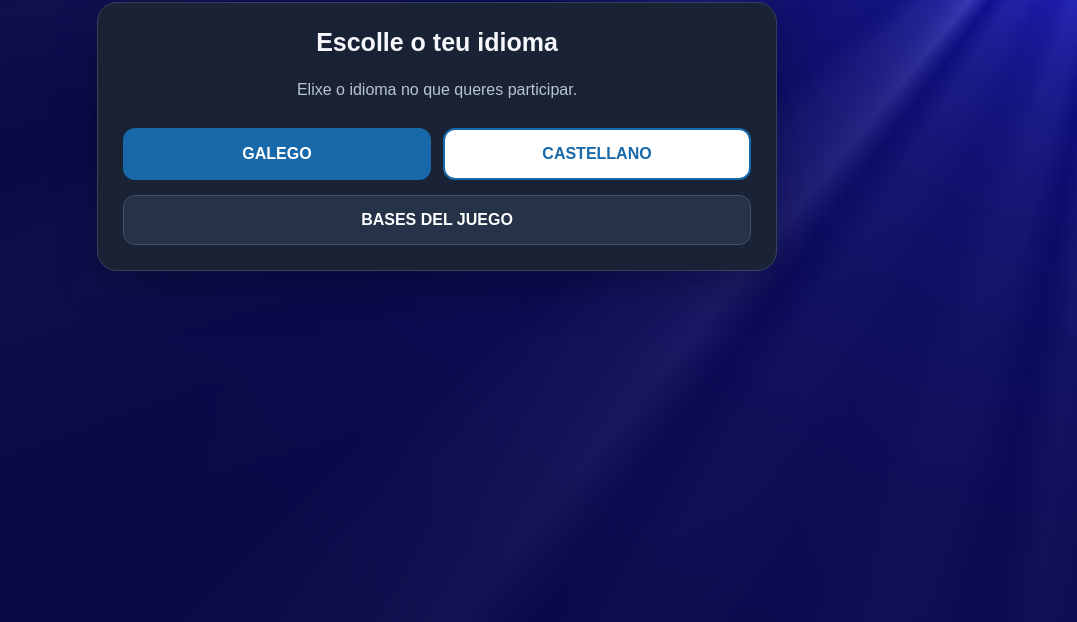
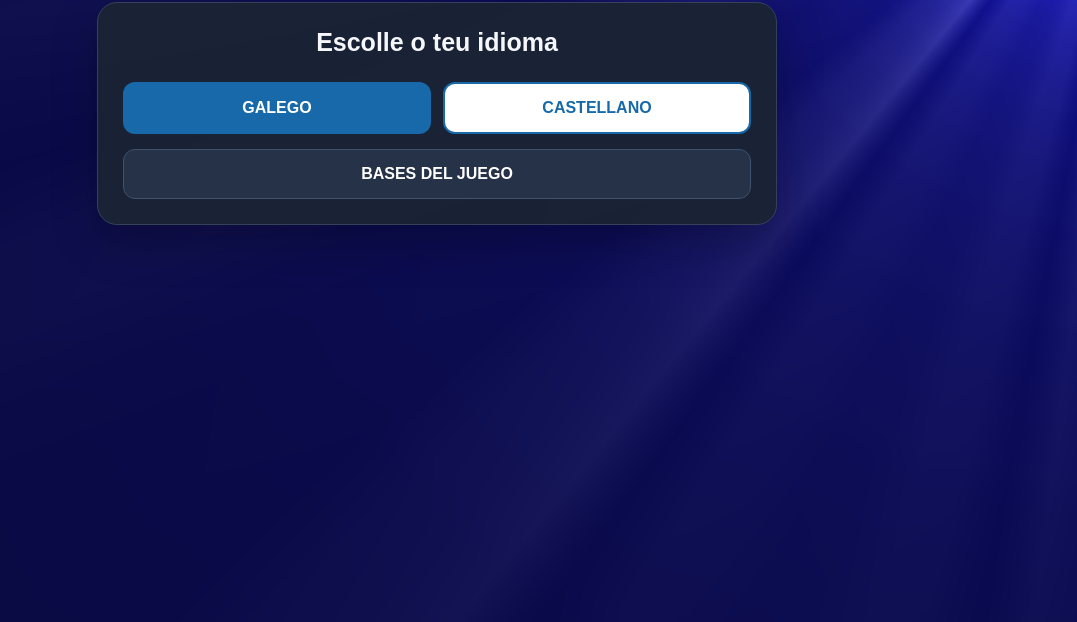
Before and after one commit to xkamikazehx/o-reto-da-momada, a plain HTML site: page index.html in a window 1280 px wide. Shown: the part 178-800 px from the top of the page, without its empty margins (203-1280 px from the left). Drawn offline with nearby package versions, Linux system fonts and the light colour scheme.

Commit message:
Update index.html

```diff
--- a/index.html
+++ b/index.html
@@ -157,7 +157,6 @@ label{display:block;color:var(--suave);margin-top:20px;font-size:14px}
 <section id="pantallaIdioma" class="pantalla activa">
   <div class="panel centrado">
     <h2>Escolle o teu idioma</h2>
-    <p>Elixe o idioma no que queres participar.</p>
 
     <div class="idiomas">
       <button class="idioma-azul" onclick="escollerIdioma('gl')">GALEGO</button>
```
